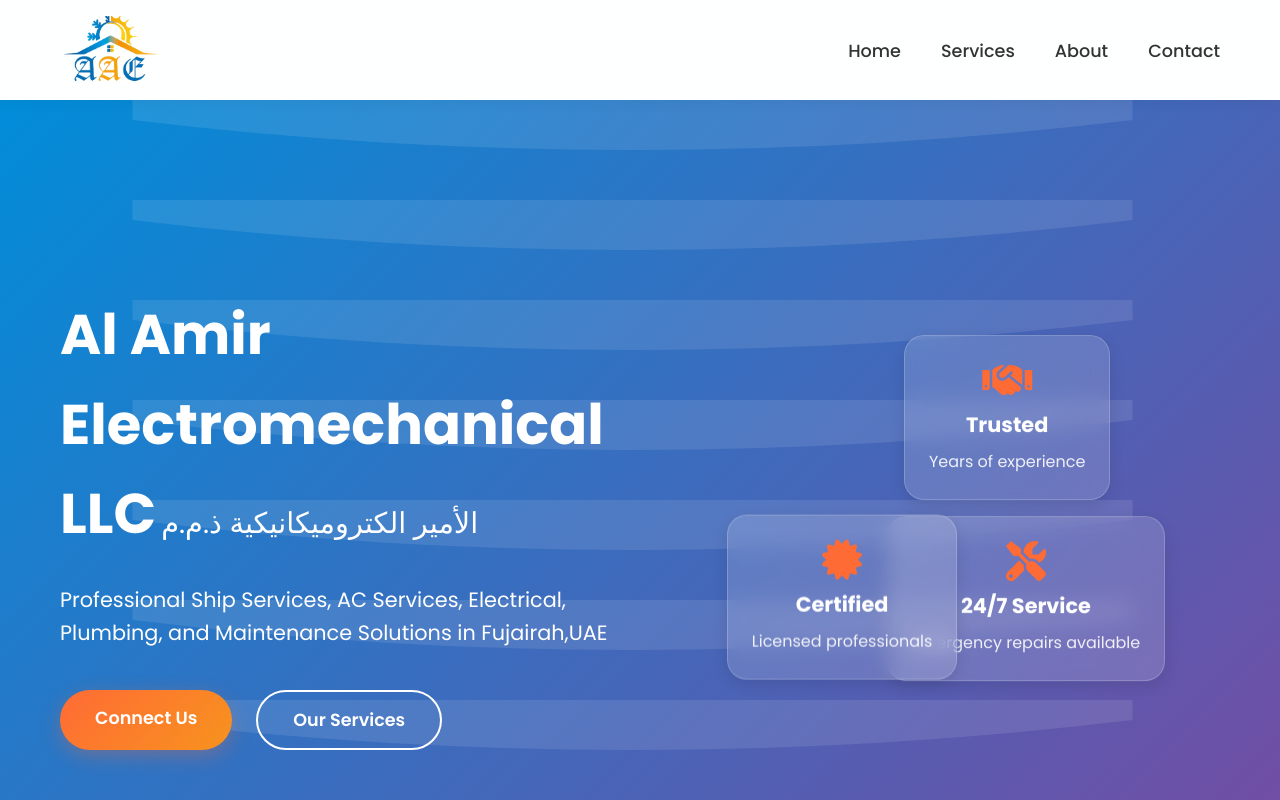
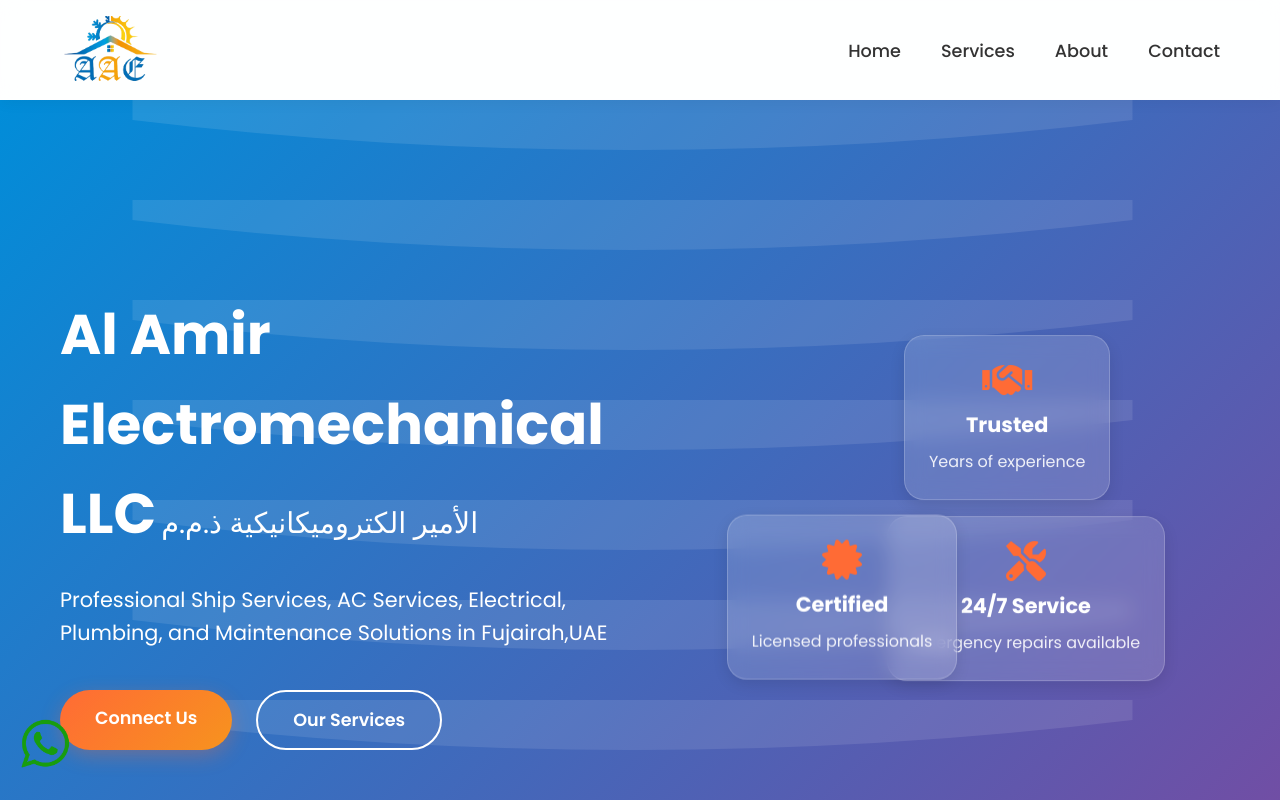
Before and after one commit to ANANDPRADEEP7/Al-Amir, a plain HTML site: page index.html in a window 1280 px wide. Shown: the top 800 px of the page. Drawn offline with Linux system fonts and the light colour scheme.

Commit message:
WhatsApp

```diff
--- a/index.html
+++ b/index.html
@@ -7,6 +7,7 @@
     <link rel="stylesheet" href="styles.css">
     <link href="https://cdnjs.cloudflare.com/ajax/libs/font-awesome/6.0.0/css/all.min.css" rel="stylesheet">
     <link href="https://fonts.googleapis.com/css2?family=Poppins:wght@300;400;500;600;700&display=swap" rel="stylesheet">
+    <link rel="icon" type="image/png" href="AAE-Logo.png">
 </head>
 <body>
     <!-- Tools Section (Updated at the top) -->
@@ -337,6 +338,11 @@
                 </div>
             </div>
         </div>
+    <section class="contact-section">
+        <a href="https://wa.me/971545746123" target="_blank">
+            <img src="whatsapp.png" alt="WhatsApp">
+        </a>
+    </section>
     </section>
 
     <!-- Footer -->
--- a/styles.css
+++ b/styles.css
@@ -1225,3 +1225,22 @@ html {
 .contact-info i {
     margin-right: 5px;
 }
+
+.contact-section {
+    position: fixed;
+    bottom: 20px;
+    left: 20px;
+    z-index: 1000;
+}
+.contact-section a {
+    text-decoration: none;
+}
+.contact-section img {
+    width: 50px;
+    height: auto;
+    transition: transform 0.2s;
+    border-radius: 10px; /* Adds curved edges */
+}
+.contact-section img:hover {
+    transform: scale(1.1);
+}
```
Also changed, not shown: WhatsApp.png (added).
